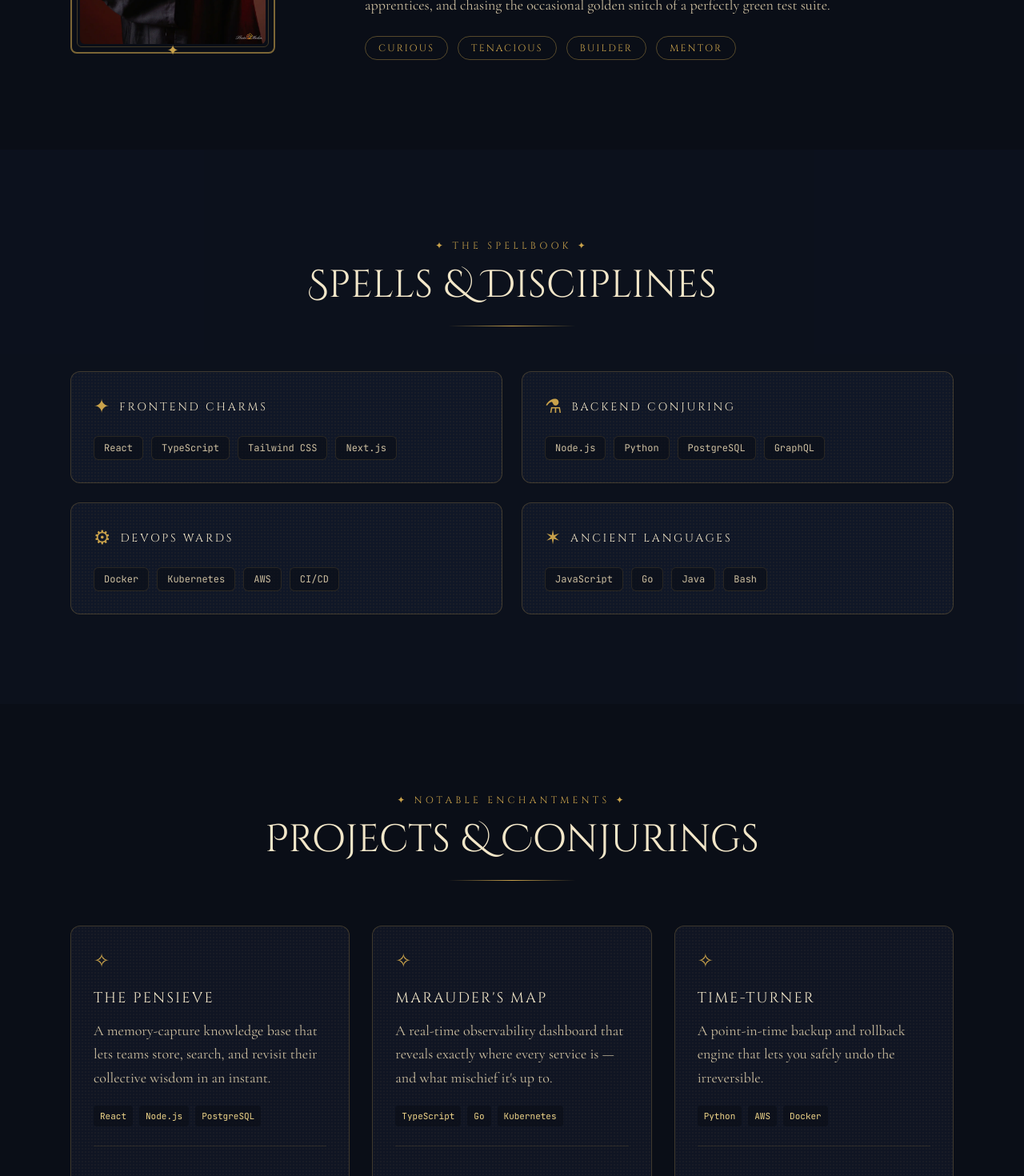
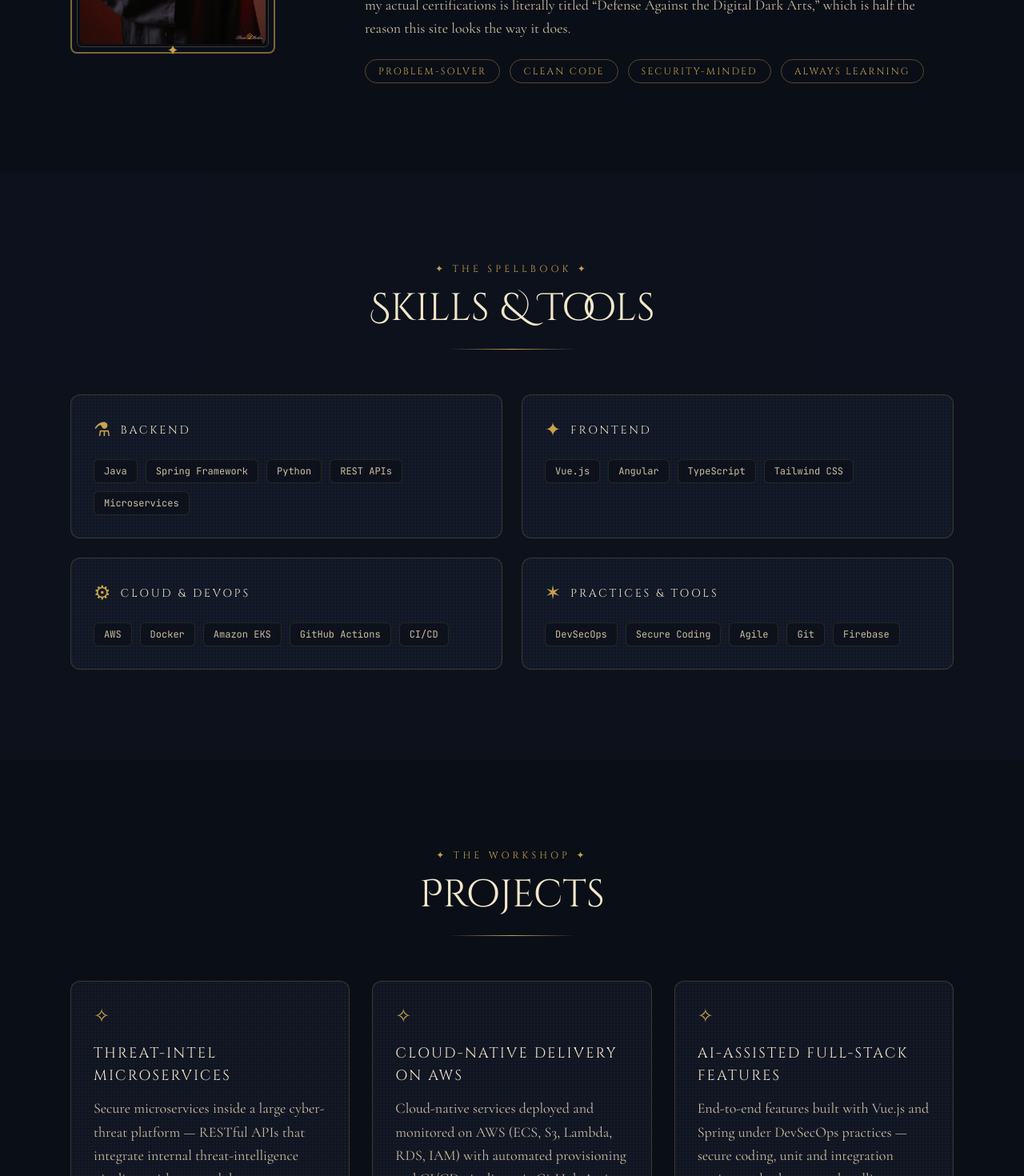
Before and after one commit to ronaldpaguntalan/ronny-portfolio-v2, a React (Vite) app: page / in a window 1280 px wide. Shown: the part 1330-2800 px from the top of the page at 80% size. Built offline with nearby package versions, Linux system fonts and the light colour scheme.

Commit message:
chore: adjust wordings

```diff
--- a/src/components/sections/Education.jsx
+++ b/src/components/sections/Education.jsx
@@ -76,7 +76,7 @@ function EduDetails({ entry }) {
 export function Education() {
   return (
     <section id="academy" className="relative z-10 max-w-5xl mx-auto px-6 py-28">
-      <SectionHeading eyebrow="Scrolls of Scholarship" title="The Academy" />
+      <SectionHeading eyebrow="The Academy" title="Education" />
 
       <div className="space-y-8">
         {education.map((entry, i) => {
--- a/src/components/sections/Experience.jsx
+++ b/src/components/sections/Experience.jsx
@@ -6,7 +6,7 @@ export function Experience() {
   return (
     <section id="chronicles" className="relative z-10 py-28 bg-[color:var(--color-midnight-2)]/40">
       <div className="max-w-4xl mx-auto px-6">
-        <SectionHeading eyebrow="The Chronicles" title="A History of Conjurings" />
+        <SectionHeading eyebrow="The Chronicles" title="Experience" />
 
         <div className="relative">
           {/* glowing spine */}
--- a/src/components/sections/Projects.jsx
+++ b/src/components/sections/Projects.jsx
@@ -5,13 +5,25 @@ import { Reveal } from "../ui/Reveal"
 export function Projects() {
   return (
     <section id="enchantments" className="relative z-10 max-w-6xl mx-auto px-6 py-28">
-      <SectionHeading eyebrow="Notable Enchantments" title="Projects & Conjurings" />
+      <SectionHeading eyebrow="The Workshop" title="Projects" />
 
       <div className="grid md:grid-cols-3 gap-7">
-        {projects.map((project, i) => (
+        {projects.map((project, i) => {
+          const comingSoon = project.status === "coming-soon"
+          const hasDemo = project.demo && project.demo !== "#"
+          const hasSource = project.source && project.source !== "#"
+          const hasLinks = hasDemo || hasSource
+          return (
             <Reveal key={project.title} delay={i * 0.1}>
-            <article className="group relative h-full flex flex-col rounded-xl border border-[color:var(--color-gold)]/25 bg-[color:var(--color-ink)]/40 parchment-grain p-7 transition-all duration-300 hover:-translate-y-1.5 hover:border-[color:var(--color-gold)]/70 hover:shadow-[0_18px_50px_-12px_rgba(201,162,75,0.35)]">
-              <div className="text-2xl text-[color:var(--color-gold)] mb-4">✧</div>
+              <article className={`group relative h-full flex flex-col rounded-xl border border-[color:var(--color-gold)]/25 bg-[color:var(--color-ink)]/40 parchment-grain p-7 transition-all duration-300 hover:-translate-y-1.5 hover:border-[color:var(--color-gold)]/70 hover:shadow-[0_18px_50px_-12px_rgba(201,162,75,0.35)] ${comingSoon ? "border-dashed opacity-90" : ""}`}>
+                <div className="flex items-center justify-between mb-4">
+                  <div className="text-2xl text-[color:var(--color-gold)]">✧</div>
+                  {comingSoon && (
+                    <span className="font-heading uppercase tracking-[0.16em] text-[10px] text-[color:var(--color-gold)] border border-[color:var(--color-gold)]/40 rounded-full px-3 py-1">
+                      Coming soon
+                    </span>
+                  )}
+                </div>
                 <h3 className="font-heading text-lg uppercase tracking-[0.12em] text-[color:var(--color-parchment)]">
                   {project.title}
                 </h3>
@@ -19,6 +31,7 @@ export function Projects() {
                   {project.blurb}
                 </p>
 
+                {project.tech.length > 0 && (
                   <div className="flex flex-wrap gap-2 mt-5">
                     {project.tech.map((t) => (
                       <span key={t} className="font-mono text-[11px] text-[color:var(--color-gold-bright)] bg-[color:var(--color-midnight)]/60 rounded px-2 py-1">
@@ -26,22 +39,26 @@ export function Projects() {
                       </span>
                     ))}
                   </div>
+                )}
 
+                {hasLinks && (
                   <div className="flex gap-5 mt-6 pt-5 border-t border-[color:var(--color-gold)]/15">
-                {project.demo && project.demo !== "#" && (
+                    {hasDemo && (
                       <a href={project.demo} target="_blank" rel="noreferrer" className="font-heading text-[11px] uppercase tracking-[0.18em] text-[color:var(--color-gold)] hover:text-[color:var(--color-gold-bright)]">
-                    View Spell →
+                        Live Demo →
                       </a>
                     )}
-                {project.source && project.source !== "#" && (
+                    {hasSource && (
                       <a href={project.source} target="_blank" rel="noreferrer" className="font-heading text-[11px] uppercase tracking-[0.18em] text-[color:var(--color-parchment-2)] hover:text-[color:var(--color-parchment)]">
-                    Source Grimoire
+                        Source Code
                       </a>
                     )}
                   </div>
+                )}
               </article>
             </Reveal>
-        ))}
+          )
+        })}
       </div>
     </section>
   )
--- a/src/components/sections/Skills.jsx
+++ b/src/components/sections/Skills.jsx
@@ -6,7 +6,7 @@ export function Skills() {
   return (
     <section id="spellbook" className="relative z-10 py-28 bg-[color:var(--color-midnight-2)]/40">
       <div className="max-w-6xl mx-auto px-6">
-        <SectionHeading eyebrow="The Spellbook" title="Spells & Disciplines" />
+        <SectionHeading eyebrow="The Spellbook" title="Skills & Tools" />
 
         <div className="grid sm:grid-cols-2 gap-6">
           {skillGroups.map((group, i) => (
--- a/src/data/content.js
+++ b/src/data/content.js
@@ -1,102 +1,134 @@
 // ============================================================================
 // The Enchanted Codex — content source of truth.
-// Everything visible on the page is edited here. Placeholder copy below.
+// Everything visible on the page is edited here.
+//
+// Copy style: "Balanced" — information reads plainly (nav, role, project
+// purpose, contact) while the Harry Potter theme lives in small accents and
+// the visual design. Theme the decoration, never the information.
 // ============================================================================
 
 export const profile = {
   name: "Ronald Allan Paguntalan",
   displayName: "Ronny",
-  role: "Software Engineer",
-  tagline: "Conjuring resilient software from the shadows of the command line.",
-  email: "ronny@example.com", // TODO: replace with real email
-  resumeUrl: "#", // TODO: link a resume/CV if desired
+  role: "Cloud Software Engineer",
+  tagline:
+    "Building secure, scalable systems — from microservices and APIs to AI-assisted full-stack features.",
+  email: "ronallanpaguntalan@gmail.com",
+  resumeUrl: "#", // TODO: link your resume/CV PDF if you want a download button
 }
 
+// Plain, functional labels so visitors can actually navigate.
+// (ids stay the same — they're the in-page anchors used by each section.)
 export const nav = [
-  { id: "wizard", label: "Wizard" },
-  { id: "spellbook", label: "Spellbook" },
-  { id: "enchantments", label: "Enchantments" },
-  { id: "academy", label: "Academy" },
-  { id: "chronicles", label: "Chronicles" },
-  { id: "owl-post", label: "Owl Post" },
+  { id: "wizard", label: "About" },
+  { id: "spellbook", label: "Skills" },
+  { id: "enchantments", label: "Projects" },
+  { id: "academy", label: "Education" },
+  { id: "chronicles", label: "Experience" },
+  { id: "owl-post", label: "Contact" },
 ]
 
 export const about = {
-  eyebrow: "The Wizard",
-  heading: "The Wizard Behind the Wand",
+  eyebrow: "The Wizard", // small themed accent above the plain title
+  heading: "About Me",
   paragraphs: [
-    "I am a software engineer who treats every codebase like a living grimoire — full of incantations waiting to be refined, debugged, and made elegant. My craft spans the full stack, from the charms of the interface to the deep conjuring of the backend.",
-    "I believe the best magic is invisible: software that simply works, scales gracefully, and delights the people who use it. I obsess over clean abstractions, thoughtful architecture, and the small details that separate the ordinary from the enchanted.",
-    "When I'm not casting spells in the terminal, you'll find me studying new arcane arts, mentoring fellow apprentices, and chasing the occasional golden snitch of a perfectly green test suite.",
+    "I'm a Cloud Software Engineer building secure, scalable microservices that power cyber-threat infrastructure. My day-to-day spans Java, Spring, Vue.js, Python, and AWS — designing RESTful APIs, shipping AI-assisted full-stack features, and automating delivery through CI/CD.",
+    "I care about software that simply works: clean code, thoughtful architecture, and security built in from the start (DevSecOps, not bolted on afterward). I came up through hands-on support and front-end work, so I sweat the details that keep systems reliable for the people who depend on them.",
+    "Outside the terminal I'm into fitness, exploring new tech, and constantly leveling up — and yes, one of my actual certifications is literally titled “Defense Against the Digital Dark Arts,” which is half the reason this site looks the way it does.",
   ],
-  traits: ["Curious", "Tenacious", "Builder", "Mentor"],
+  traits: ["Problem-Solver", "Clean Code", "Security-Minded", "Always Learning"],
 }
 
 export const skillGroups = [
   {
-    school: "Frontend Charms",
-    glyph: "✦",
-    skills: ["React", "TypeScript", "Tailwind CSS", "Next.js"],
+    school: "Backend",
+    glyph: "⚗",
+    skills: ["Java", "Spring Framework", "Python", "REST APIs", "Microservices"],
   },
   {
-    school: "Backend Conjuring",
-    glyph: "⚗",
-    skills: ["Node.js", "Python", "PostgreSQL", "GraphQL"],
+    school: "Frontend",
+    glyph: "✦",
+    skills: ["Vue.js", "Angular", "TypeScript", "Tailwind CSS"],
   },
   {
-    school: "DevOps Wards",
+    school: "Cloud & DevOps",
     glyph: "⚙",
-    skills: ["Docker", "Kubernetes", "AWS", "CI/CD"],
+    skills: ["AWS", "Docker", "Amazon EKS", "GitHub Actions", "CI/CD"],
   },
   {
-    school: "Ancient Languages",
+    school: "Practices & Tools",
     glyph: "✶",
-    skills: ["JavaScript", "Go", "Java", "Bash"],
+    skills: ["DevSecOps", "Secure Coding", "Agile", "Git", "Firebase"],
   },
 ]
 
+// A mix of real work highlights (drawn from current role) and a "coming soon"
+// card for personal projects. Cards with `status: "coming-soon"` render a badge
+// and hide the demo/source links.
 export const projects = [
   {
-    title: "The Pensieve",
-    blurb: "A memory-capture knowledge base that lets teams store, search, and revisit their collective wisdom in an instant.",
-    tech: ["React", "Node.js", "PostgreSQL"],
-    demo: "#", // TODO
-    source: "#", // TODO
+    title: "Threat-Intel Microservices",
+    blurb:
+      "Secure microservices inside a large cyber-threat platform — RESTful APIs that integrate internal threat-intelligence pipelines with external data sources, built for scale and safe data handling.",
+    tech: ["Java", "Spring", "REST", "MySQL"],
+    demo: "#",
+    source: "#",
   },
   {
-    title: "Marauder's Map",
-    blurb: "A real-time observability dashboard that reveals exactly where every service is — and what mischief it's up to.",
-    tech: ["TypeScript", "Go", "Kubernetes"],
-    demo: "#", // TODO
-    source: "#", // TODO
+    title: "Cloud-Native Delivery on AWS",
+    blurb:
+      "Cloud-native services deployed and monitored on AWS (ECS, S3, Lambda, RDS, IAM) with automated provisioning and CI/CD pipelines via GitHub Actions for consistent, test-driven releases.",
+    tech: ["AWS", "Docker", "GitHub Actions", "CI/CD"],
+    demo: "#",
+    source: "#",
   },
   {
-    title: "Time-Turner",
-    blurb: "A point-in-time backup and rollback engine that lets you safely undo the irreversible.",
-    tech: ["Python", "AWS", "Docker"],
-    demo: "#", // TODO
-    source: "#", // TODO
+    title: "AI-Assisted Full-Stack Features",
+    blurb:
+      "End-to-end features built with Vue.js and Spring under DevSecOps practices — secure coding, unit and integration testing, and robust error handling across interdependent services.",
+    tech: ["Vue.js", "Spring", "Python"],
+    demo: "#",
+    source: "#",
+  },
+  {
+    title: "Personal Projects",
+    blurb:
+      "Side projects are brewing — live demos and source code will land right here soon.",
+    tech: [],
+    status: "coming-soon",
+    demo: "#",
+    source: "#",
   },
 ]
 
 export const experience = [
   {
-    role: "Senior Software Engineer",
-    company: "Trend Micro",
-    period: "2022 — Present",
-    blurb: "Architecting and warding large-scale security platforms; leading a guild of engineers through complex enchantments.",
+    role: "Cloud Software Engineer",
+    company: "TrendAI (under Trend Micro)",
+    period: "Jul 2024 — Present",
+    blurb:
+      "Build and maintain secure, scalable microservices within a large cyber-threat platform. Design RESTful APIs, ship AI-assisted full-stack features in Java, Spring, Vue.js, and Python, and automate AWS deployments through CI/CD under DevSecOps practices.",
   },
   {
-    role: "Software Engineer",
-    company: "A Mysterious Startup",
-    period: "2019 — 2022",
-    blurb: "Conjured features end-to-end across the stack and tightened the deployment wards from days to minutes.",
+    role: "IT Service Desk Engineer",
+    company: "Trend Micro",
+    period: "Dec 2022 — Jul 2024",
+    blurb:
+      "Provided technical support across hardware, software, Azure VMs, and networks; tracked and resolved requests in Jira; configured systems and trained end-users while keeping IT operations secure and reliable.",
   },
   {
-    role: "Junior Developer",
-    company: "First Apprenticeship",
-    period: "2017 — 2019",
-    blurb: "Learned the fundamental spells of the craft and shipped my first production charms.",
+    role: "Junior Programmer",
+    company: "MnK.Soft Corporation",
+    period: "Sep 2022 — Dec 2022",
+    blurb:
+      "Built dynamic, responsive web apps with Angular 14, TypeScript, and Tailwind CSS, using Firebase for real-time data, sync, and authentication — with a focus on clean, well-tested code.",
+  },
+  {
+    role: "Programmer Intern",
+    company: "MnK.Soft Corporation",
+    period: "Feb 2022 — Apr 2022",
+    blurb:
+      "Helped design and build Angular 12 web applications with TypeScript and Tailwind CSS, integrating Firebase and debugging defects to keep apps reliable.",
   },
 ]
 
@@ -107,30 +139,31 @@ export const education = [
     degree: "BS in Information System",
     period: "2018 — 2022",
     qpa: "QPA 1.29",
-    honors: ["Magna Cum Laude", "Outstanding Student Trainee Awardee", "Service Awardee"],
+    honors: ["Magna Cum Laude", "Outstanding Student Trainee Award", "Service Awardee", "Dean's Lister '18 - '20 ", "Academic Achiever Awardee '20 - '22", "URS Chorale Bass Member '18 - '20", "CCS Student Body Treasurer '18 - '19", "CCS Student Body Auditor '19 - '22", "Graduating Class Secretary"],
   },
   {
     photoSet: "senior-high",
-    school: "AMA Computer Learning Center College of Taytay",
-    degree: "Senior High School",
-    period: null,
-    qpa: null,
-    honors: ["With High Honors", "Salutatorian"],
+    school: "ACLC College of Taytay",
+    degree: "TVL Track - Information and Communication Technology",
+    period: "2016 — 2018",
+    qpa: "Average 94",
+    honors: ["With High Honors", "Salutatorian", "Consistent Top 1 in Class", "Best in Computer Programming","Class President '16 - '18", "Scrabble Intrams Champion"],
   },
 ]
 
 export const contact = {
-  eyebrow: "Owl Post",
-  heading: "Send an Owl",
-  invitation: "Have a project, a question, or just want to talk shop over a butterbeer? Dispatch an owl — I always reply.",
+  eyebrow: "Owl Post", // small themed accent
+  heading: "Get in Touch",
+  invitation:
+    "Have a project, a role, or just want to talk shop? Drop me a line (or an owl) — I always reply.",
   socials: [
-    { label: "GitHub", href: "https://github.com/", icon: "github" },
-    { label: "LinkedIn", href: "https://linkedin.com/", icon: "linkedin" },
-    { label: "Email", href: "mailto:ronny@example.com", icon: "mail" },
+    { label: "GitHub", href: "https://github.com/", icon: "github" }, // TODO: add your real GitHub URL
+    { label: "LinkedIn", href: "https://www.linkedin.com/in/ronallanp/", icon: "linkedin" },
+    { label: "Email", href: "mailto:ronallanpaguntalan@gmail.com", icon: "mail" },
   ],
 }
 
 export const footer = {
   tagline: "Mischief managed.",
-  builtWith: "Crafted with magic & React.",
+  builtWith: "Crafted with React & a little magic.",
 }
```
Lines whose indentation alone changed are shown as unchanged.
